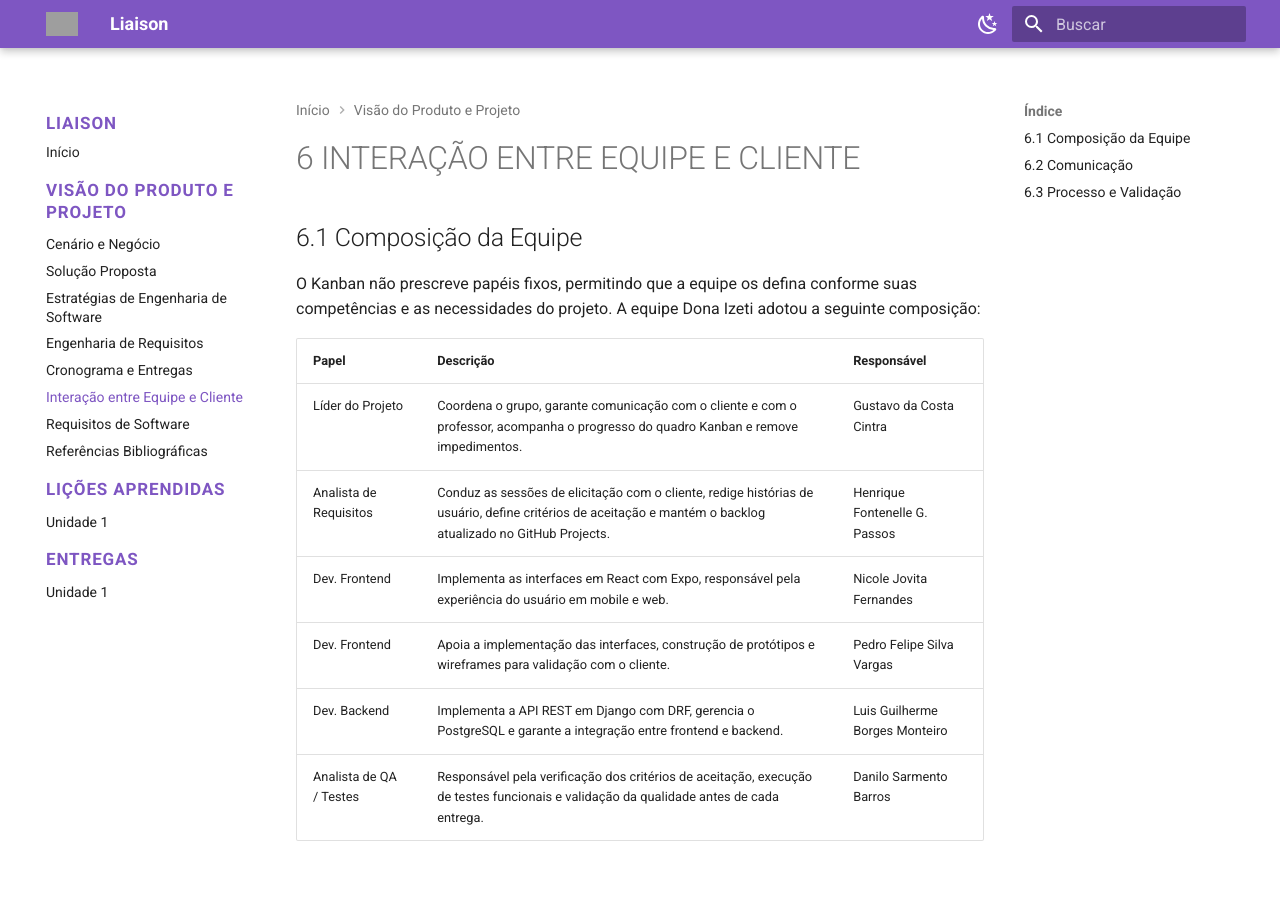
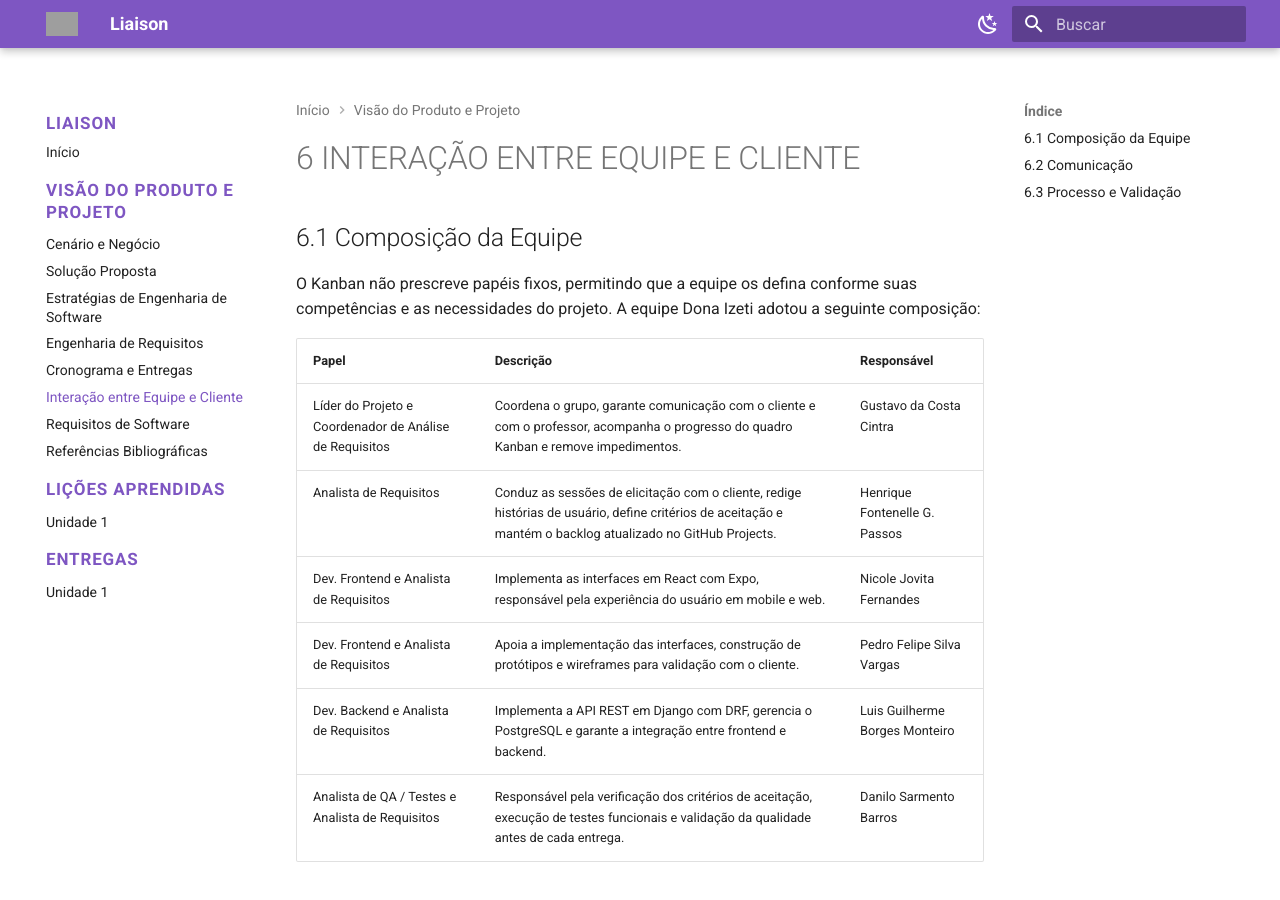
Before and after one commit to mdsreq-fga-unb/REQ-2026.1-T01-Liaison, an MkDocs documentation site: the page built from docs/projeto/interacao.md, in a window 1280 px wide and 900 px high. Built offline with MkDocs 1.6.1 and Material for MkDocs 9.7.7, drawn with Linux system fonts in a browser that asks for light colours; grey boxes are pictures that could not be loaded.

Commit message:
Update interacao.md
Correção aplicada na seção 6.1 — Composição da Equipe
Atendendo à orientação do professor, a descrição dos papéis foi ajustada para deixar explícito que todos os integrantes da equipe exercem também o papel de Analista de Requisitos, e não apenas o membro originalmente designado para essa função. O Líder do Projeto passou a ser identificado como Líder do Projeto e Coordenador de Análise de Requisitos, e os demais membros tiveram o papel de Analista de Requisitos acrescentado às suas respectivas descrições, mantendo integralmente as demais responsabilidades já definidas.

```diff
--- a/docs/projeto/interacao.md
+++ b/docs/projeto/interacao.md
@@ -6,12 +6,12 @@ O Kanban não prescreve papéis fixos, permitindo que a equipe os defina conform
 
 | Papel | Descrição | Responsável |
 | :--- | :--- | :--- |
-| Líder do Projeto | Coordena o grupo, garante comunicação com o cliente e com o professor, acompanha o progresso do quadro Kanban e remove impedimentos. | Gustavo da Costa Cintra |
+| Líder do Projeto e Coordenador de Análise de Requisitos | Coordena o grupo, garante comunicação com o cliente e com o professor, acompanha o progresso do quadro Kanban e remove impedimentos. | Gustavo da Costa Cintra |
 | Analista de Requisitos | Conduz as sessões de elicitação com o cliente, redige histórias de usuário, define critérios de aceitação e mantém o backlog atualizado no GitHub Projects. | Henrique Fontenelle G. Passos |
-| Dev. Frontend | Implementa as interfaces em React com Expo, responsável pela experiência do usuário em mobile e web. | Nicole Jovita Fernandes |
-| Dev. Frontend | Apoia a implementação das interfaces, construção de protótipos e wireframes para validação com o cliente. | Pedro Felipe Silva Vargas |
-| Dev. Backend | Implementa a API REST em Django com DRF, gerencia o PostgreSQL e garante a integração entre frontend e backend. | Luis Guilherme Borges Monteiro |
-| Analista de QA / Testes | Responsável pela verificação dos critérios de aceitação, execução de testes funcionais e validação da qualidade antes de cada entrega. | Danilo Sarmento Barros |
+| Dev. Frontend e Analista de Requisitos | Implementa as interfaces em React com Expo, responsável pela experiência do usuário em mobile e web. | Nicole Jovita Fernandes |
+| Dev. Frontend e Analista de Requisitos | Apoia a implementação das interfaces, construção de protótipos e wireframes para validação com o cliente. | Pedro Felipe Silva Vargas |
+| Dev. Backend e Analista de Requisitos | Implementa a API REST em Django com DRF, gerencia o PostgreSQL e garante a integração entre frontend e backend. | Luis Guilherme Borges Monteiro |
+| Analista de QA / Testes e Analista de Requisitos | Responsável pela verificação dos critérios de aceitação, execução de testes funcionais e validação da qualidade antes de cada entrega. | Danilo Sarmento Barros |
 
 ## 6.2 Comunicação
 
```
